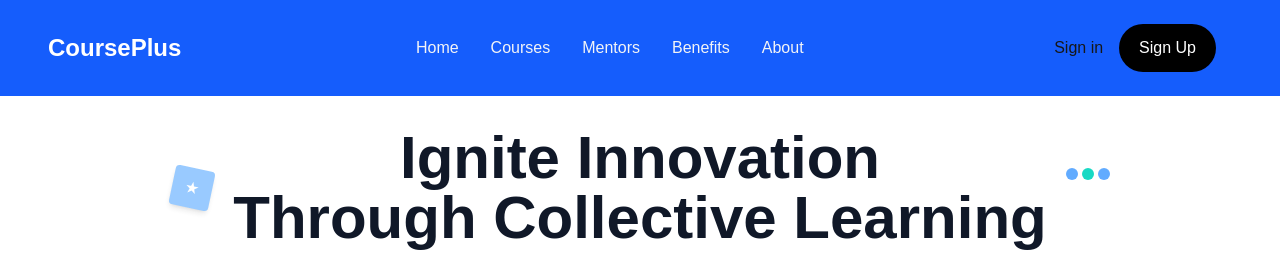
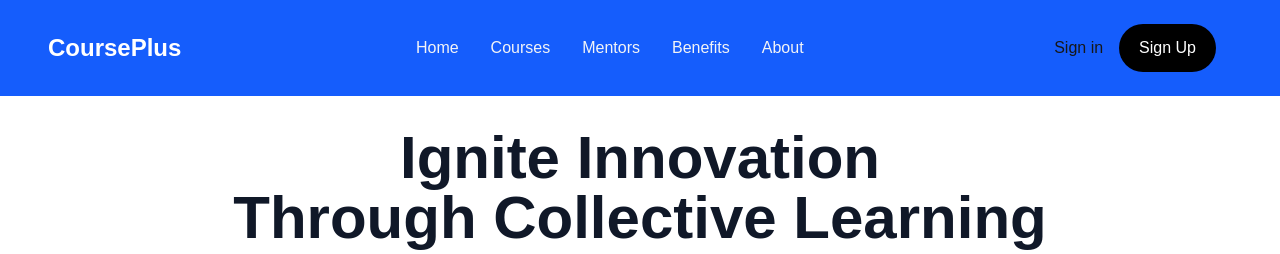
Before and after one commit to iamsamarth1011/capstone-sem2, a Next.js app: page / in a window 1280 px wide. Shown: the top 254 px of the page. Built offline with nearby package versions, Linux system fonts and the light colour scheme; no server answers.

Commit message:
hero section fix

```diff
--- a/app/landingPage/landingSection/heroSection.jsx
+++ b/app/landingPage/landingSection/heroSection.jsx
@@ -28,20 +28,6 @@ export default function HeroSection() {
                         Discover a vibrant community where learning, collaboration, and creativity fuel progress. Start your journey toward meaningful impact today.
                     </p>
 
-                    <div className="absolute left-0 top-10 -translate-x-1/2 opacity-90">
-                        <div className="w-10 h-10 bg-blue-300 rotate-12 rounded shadow-md flex items-center justify-center">
-                            <span className="text-white font-semibold text-sm">★</span>
-                        </div>
-                    </div>
-
-                    <div className="absolute right-0 top-10 translate-x-1/2 opacity-90">
-                        <div className="flex space-x-1">
-                            <div className="w-3 h-3 bg-blue-400 rounded-full"></div>
-                            <div className="w-3 h-3 bg-teal-400 rounded-full"></div>
-                            <div className="w-3 h-3 bg-blue-400 rounded-full"></div>
-                        </div>
-                    </div>
-
                     <div className="max-w-md mx-auto mb-16 text-center">
                         <Link href="/findCourses">
                             <button className="inline-flex items-center gap-2 px-6 py-3 bg-blue-600 text-white rounded-lg text-sm font-medium hover:bg-blue-700 transition">
```
